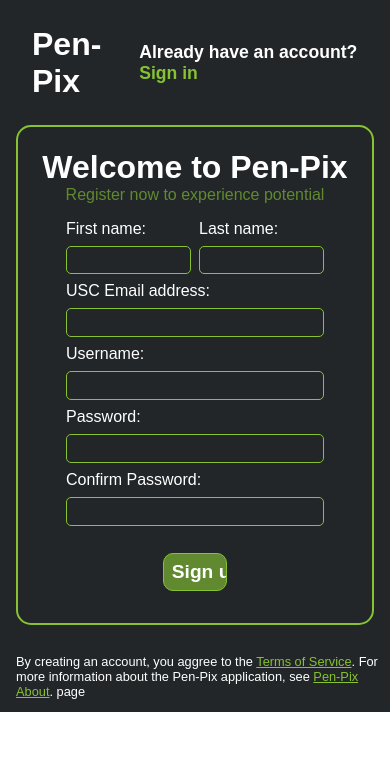
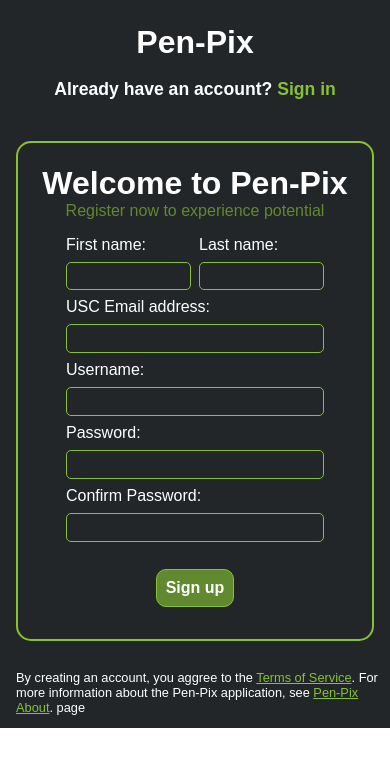
Before and after one commit to markDoesany/PenPix-Web, a website: page HTML/sign-up-page.html in a window 390 px wide. Drawn offline with Linux system fonts and the light colour scheme; a web font is replaced by a local one.

Commit message:
Further responsive design revision

```diff
--- a/CSS/dashboard.css
+++ b/CSS/dashboard.css
@@ -1,3 +1,6 @@
+body{
+  overflow-x: hidden;
+}
 .dashboard-block{
   border-radius: 0;
   background-color: var(--white-color);
@@ -300,6 +303,7 @@ main{
 .edit-new-task-container .files-container a{
   text-decoration: none;
   color: var(--dark-black);
+  user-select: none;
 }
 .edit-new-task-container .files-container p{
   margin-top: 0;
@@ -308,6 +312,7 @@ main{
   border-radius: 10px;
   background-color: #222629;
   color: var(--white-color);
+  user-select: none;
 }
 .edit-new-task-container .files-container p:hover{
   background-color: transparent;
--- a/CSS/files.css
+++ b/CSS/files.css
@@ -164,7 +164,6 @@ hr{
   flex-direction: column;
   align-items: center;
   text-align: center;
-  width: 40%;
   height: auto;
   background-color: var(--lighter-grey);
   border-radius: 20px;
--- a/CSS/font-color-media.css
+++ b/CSS/font-color-media.css
@@ -20,6 +20,5 @@ body{
   max-height: auto;
   margin: 0;
   max-width:100%;
-  overflow-x: hidden;
   scroll-behavior: smooth;
 }
--- a/CSS/landing-page.css
+++ b/CSS/landing-page.css
@@ -26,6 +26,7 @@ header{
   width: 100%;
   display: flex;
   justify-content: space-between;
+  align-items: center;
 }
 .sign-container{
   padding-top: .5rem;
@@ -40,14 +41,12 @@ header{
   font-size: 2rem;
   font-weight: 800;
   cursor: pointer;
-  font-family: 'Poppins', sans-serif;
 }
 .select-sign-in, .select-sign-up{
   padding: .5rem 1.2rem .5rem 1.2rem;
   color: var(--white-color);
-  font-size: 1rem;
+  font-size: 1.2rem;
   font-weight: 600;
-  font-family: 'Poppins', sans-serif;
 }
 .select-sign-up{
   border-radius: 10px;
@@ -166,3 +165,12 @@ header{
 footer{
   background-color: var(--dark-black);
 }
+@media screen and (max-width: 475px){
+  .top-container{
+    padding-left: .5rem;
+  }
+  .select-sign-in{
+    display: none;
+  }
+
+}
--- a/CSS/sign-in.css
+++ b/CSS/sign-in.css
@@ -46,7 +46,7 @@
   margin-top: 1.2rem;
   margin-bottom: 1.2rem;
   align-self: center;
-  font-size: 1.2rem;
+  font-size: 1rem;
   font-weight: 600;
   width: 25%;
   height: 2.4rem;
@@ -121,8 +121,8 @@
 .more-container{
   margin-top: 3rem;
   display: flex;
-  justify-content: flex-start;
   column-gap: 4rem;
+  padding: 1rem;
 }
 .more-container a{
   list-style: none;
--- a/CSS/sign-up.css
+++ b/CSS/sign-up.css
@@ -6,7 +6,6 @@ header{
   display: flex;
   justify-content: space-between;
   align-items: center;
-  column-gap: 1rem;
 }
 .logo{
   color: var(--white-color);
@@ -97,9 +96,9 @@ header{
 #sign-up{
   margin-top: 1.2rem;
   align-self: center;
-  font-size: 1.2rem;
+  font-size: 100%;
   font-weight: 600;
-  width: 25%;
+  width: 30%;
   height: 2.4rem;
   border-radius: 10px;
   background-color: var(--dark-green);
@@ -133,3 +132,9 @@ header{
   font-size: 1.2rem;
   display: none;
 }
+
+@media (max-width: 475px) {
+  header{
+    flex-direction: column;
+  }
+}
```
